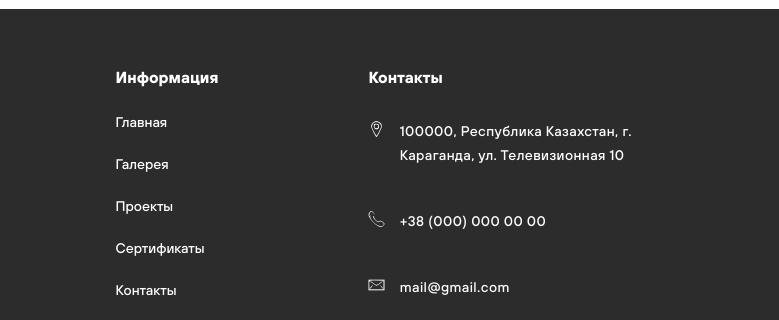
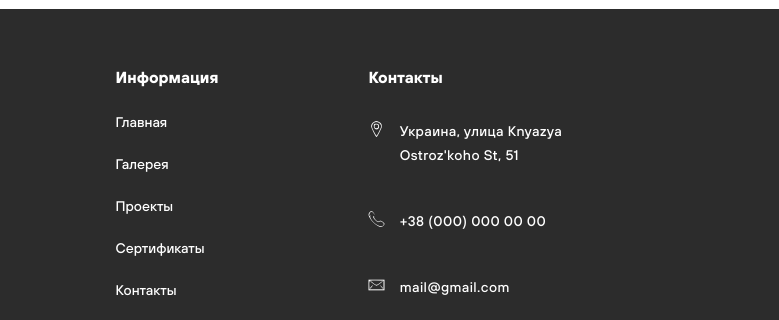
Before and after one commit to medo4ock/Build-home, a plain HTML site: page index.html in a window 1280 px wide. Shown: the part 3668-3988 px from the top of the page, 219-998 px from the left. Drawn offline with nearby package versions, Linux system fonts and the light colour scheme; files whose address does not match are found by name; a web font is replaced by a local one.

Commit message:
Update index.html

```diff
--- a/index.html
+++ b/index.html
@@ -329,10 +329,10 @@
                     <h2 class="footer__title">Контакты</h2>
                     <ul class="contacts__list footer__contacts-list">
                         <li class="contacts__item footer__contacts-item">
-                            <a href="https://goo.gl/maps/kHP5TnUCDpaTms6S9" rel="nofollow noreferrer noopener"
+                            <a href="http://surl.li/geojg" rel="nofollow noreferrer noopener"
                                 class="contacts__link footer__contacts-link" target="_blank" title="Карта">
                                 <i class="icon-geo"></i>
-                                100000, Республика Казахстан, г. Караганда, ул. Телевизионная 10
+                                Украина, улица Knyazya Ostroz'koho St, 51
                             </a>
                         </li>
                         <li class="contacts__item footer__contacts-item">
```
